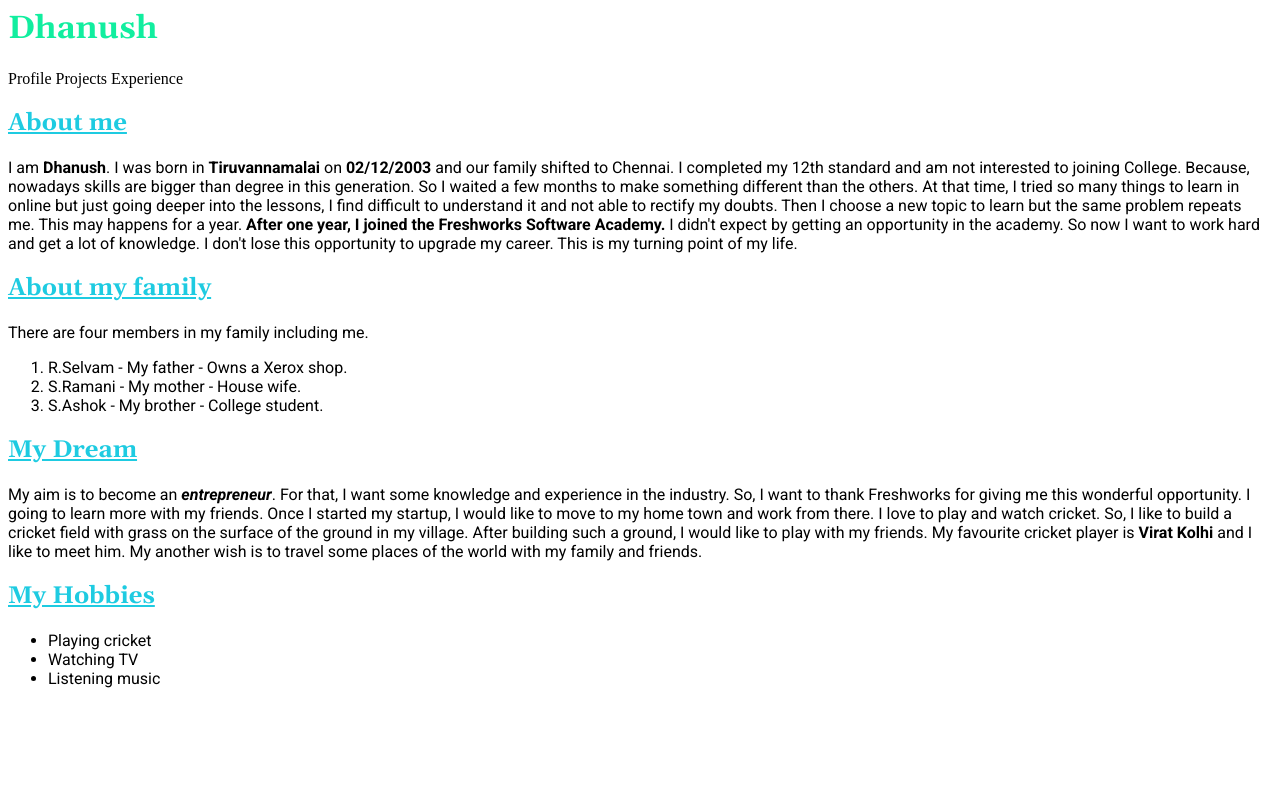
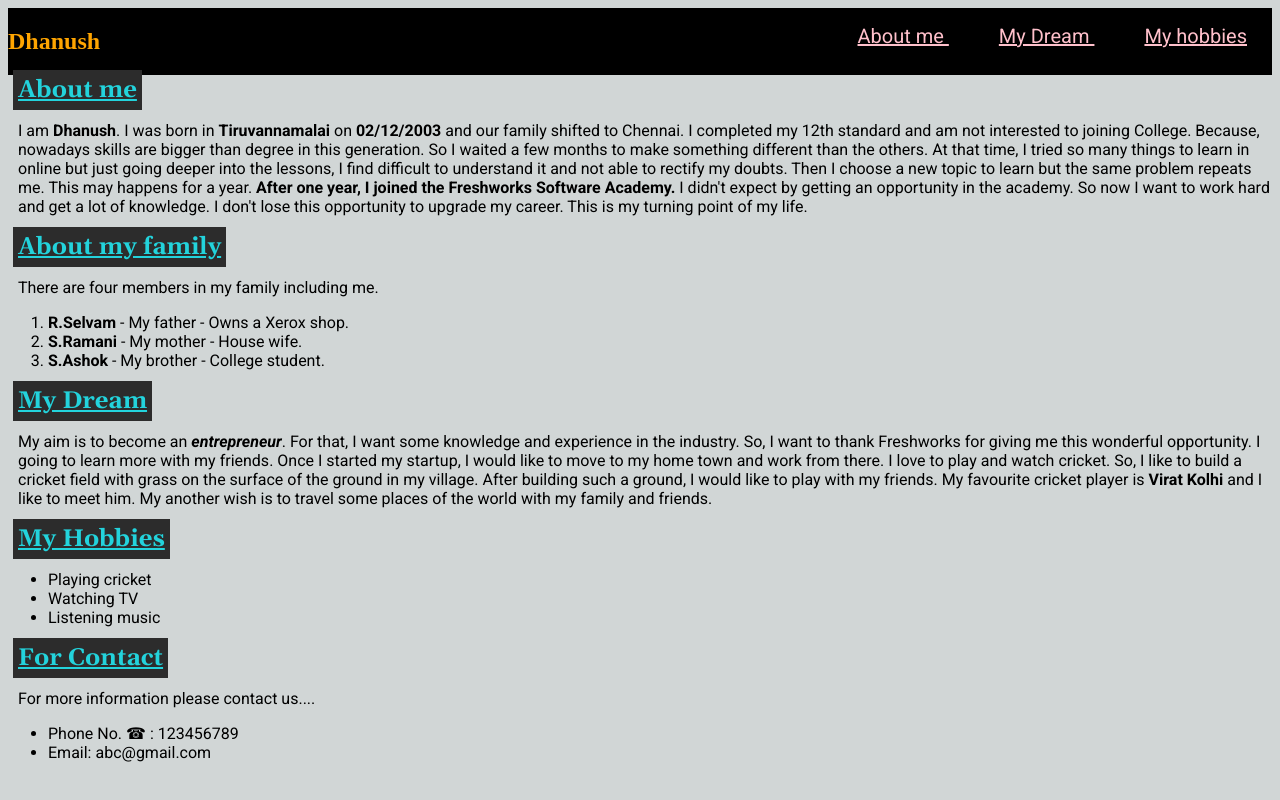
Before and after one commit to DhanushS212003/Dhanush-Selvam, a plain HTML site: page index.html in a window 1280 px wide. Drawn offline with nearby package versions, Linux system fonts and the light colour scheme.

Commit message:
Small little changes

```diff
--- a/index.html
+++ b/index.html
@@ -13,44 +13,69 @@
 
 	<body>
 
-		<h1> Dhanush </h1>
-		<nav> Profile		Projects		Experience </nav>
+	<header>
 
+		<nav>
+			<div><h1 class = "si">Dhanush</h1></div>
+			<ul class = "nav-link">
+				<li><a href = "#"> About me </a></li>
+				<li><a href = "#"> My Dream </a></li>
+				<li><a href = "#"> My hobbies </a></li>
+			</ul>
+		</nav>
+	</header>
 	<main>
-			<section id = "What is your DOB"> <article>
-					<h2> <ins>About me</ins> </h2>
 
+
+	<section id = 1>
+			<h2 class ="space"> <ins>About me</ins> </h2>
 				<p>I am <b>Dhanush</b>. I was born in <b>Tiruvannamalai</b> on <b>02/12/2003</b> and our family shifted to Chennai.
 				I completed my 12th standard and am not interested to joining College. Because, nowadays skills are bigger than degree in this generation.
 				So I waited a few months to make something different than the others. At that time, I tried so many things to learn in online but just going deeper into the lessons,
 				I find difficult to understand it and not able to rectify my doubts. Then I choose a new topic to learn but the same problem repeats me.
 				This may happens for a year. <strong>After one year, I joined the Freshworks Software Academy.</strong> I didn't expect by getting an opportunity in the academy.
-So now I want to work hard and get a lot of knowledge. I don't lose this opportunity to upgrade my career. This is my turning point of my life.<p>
+				So now I want to work hard and get a lot of knowledge. I don't lose this opportunity to upgrade my career. This is my turning point of my life.</p>
+	</section>
 
+	<section id = 2>
 			<h2> <ins>About my family</ins> </h2>
 
-<p>There are four members in my family including me.
+				<p>There are four members in my family including me.</p>
 				<ol>
-<li>R.Selvam - My father - Owns a Xerox shop.</li>
-<li>S.Ramani - My mother - House wife.</li>
-<li>S.Ashok - My brother - College student.</li></ol></p>
+					<li><b>R.Selvam</b> - My father - Owns a Xerox shop.</li>
+					<li><b>S.Ramani</b> - My mother - House wife.</li>
+					<li><b>S.Ashok</b> - My brother - College student.</li>
+				</ol>
+	</section>
 
+	<section id = 3>
 			<h2> <ins>My Dream</ins> </h2>
 
 				<p>My aim is to become an <i><b>entrepreneur</i></b>. For that, I want some knowledge and experience in the industry. So, I want to thank Freshworks for giving me this wonderful opportunity.
 				I going to learn more with my friends. Once I started my startup, I would like to move to my home town and work from there. I love to play and watch cricket.
 				So, I like to build a cricket field with grass on the surface of the ground in my village. After building such a ground, I would like to play with my friends.
-My favourite cricket player is <b>Virat Kolhi</b> and I like to meet him. My another wish is to travel some places of the world with my family and friends.<p>
+				My favourite cricket player is <b>Virat Kolhi</b> and I like to meet him. My another wish is to travel some places of the world with my family and friends.</p>
 
-			</article> </section>
+	</section>
 
+	<section>
 			<h2> <ins>My Hobbies</ins> </h2>
-
 			<ul>
 				<li> Playing cricket </li>
 				<li> Watching TV </li>
-	<li> Listening music </li></ul>
+				<li> Listening music </li>
+			</ul>
+	</section>
 
+	<section>
+			<h2> <ins>For Contact</ins> </h2>
+				<p> For more information please contact us.... </p>
+				<ul>
+				<li> Phone No. &#9742; : 123456789 </li>
+				<li> Email: abc@gmail.com </li>
+				</ul>
+	</section>
+	</main>
 
 	</body>
 </html>
--- a/style.css
+++ b/style.css
@@ -1,17 +1,59 @@
-h1 {
-	color: #11ee9f;
-	font-family: "Gelasio";
+body{
+	background-color:#d1d6d6;
+}
+
+nav{
+	color: orange;
+	background-color: black;
+	display: flex;
+	flex-direction: row;
+	justify-content: space-between;
+}
+
+.nav-link li {
+	display: inline;
 }
 
 h2 {
-	color: #1ecbe1;
+	display: inline;
+	padding: 5px;
+	color: #23d3dc;
 	font-family: "Gelasio";
+	margin-left: 5px;
+	background-color: #2c2c2c;
 }
 
-p {
+.si{
+	width: 50px;
+}
+
+p{
 	font-family: "Roboto";
+	margin-left: 10px;
 }
 
 ol,ul,li {
 	font-family: "Roboto";
 }
+
+a{
+	color:pink;
+	margin:25px;
+	font-size:20px;
+}
+
+img{
+	float: right;
+	width: 200px;
+	margin: 20px;
+	padding: 5px;
+	background-color: purple;
+}
+
+span{
+	margin: 10px;
+}
+
+.space{
+		margin-top: 100px;
+}
```
Lines whose indentation alone changed are shown as unchanged.
